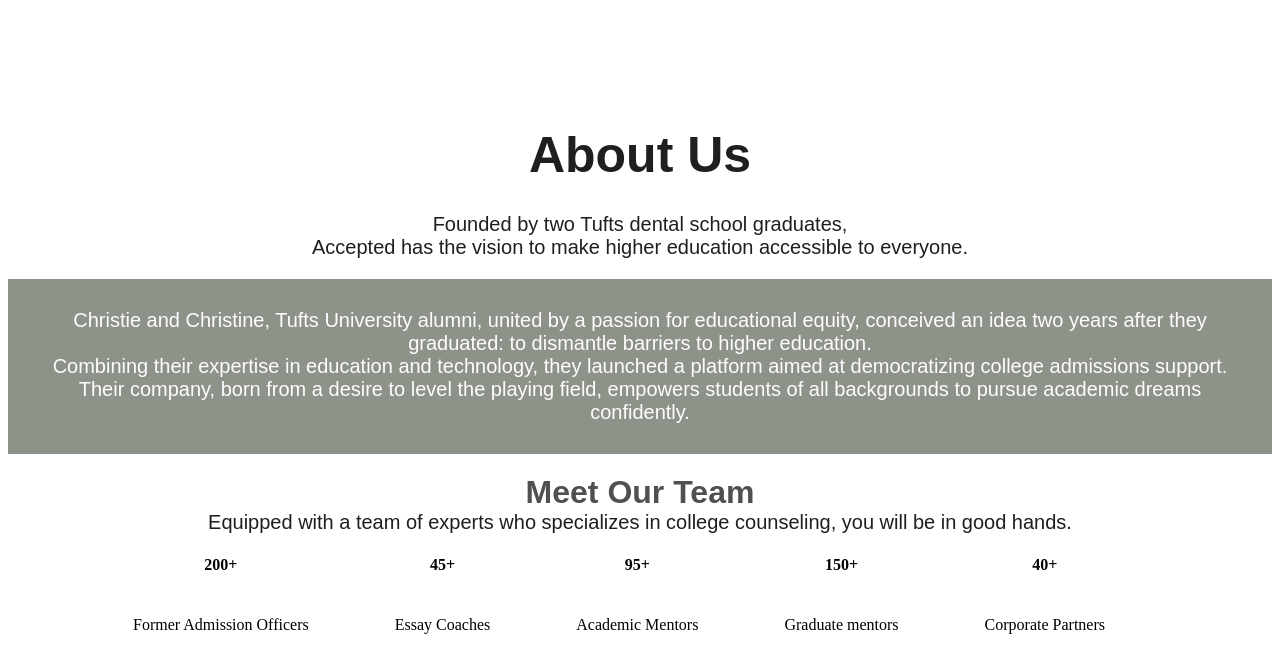
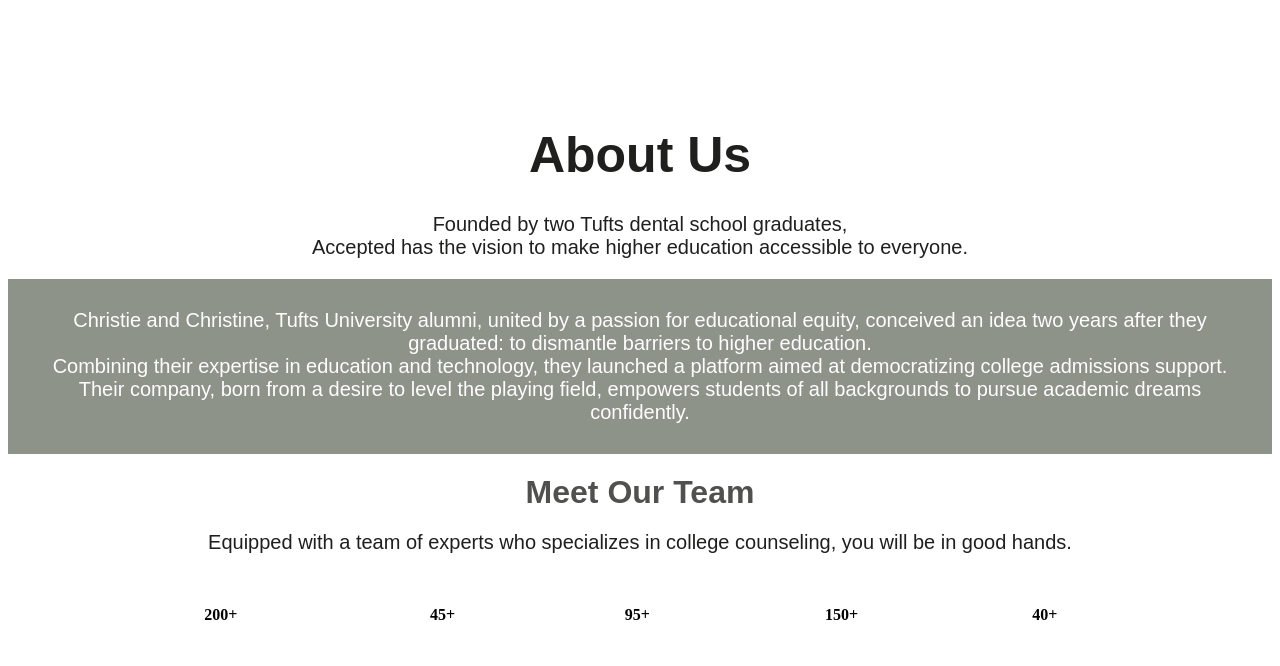
Before and after one commit to Christiehao/demo123, a plain HTML site: page about.html in a window 1280 px wide. Shown: the part 134-800 px from the top of the page. Drawn offline with Linux system fonts and the light colour scheme.

Commit message:
Update about.html

```diff
--- a/about.html
+++ b/about.html
@@ -28,11 +28,11 @@
                 Their company, born from a desire to level the playing field, empowers students of all backgrounds to pursue academic dreams confidently.
             </div>
 
-            <div class="pagetitle" style="padding-top: 20px;">
+            <div class="pagetitle" style="padding-top: 20px; padding-bottom: 20px;">
                 Meet Our Team
             </div>
 
-            <div class="pagesumtext">
+            <div class="pagesumtext" style="padding-bottom: 30px;">
                 Equipped with a team of experts who specializes in college counseling, you will be in good hands.
             </div>
 
```
